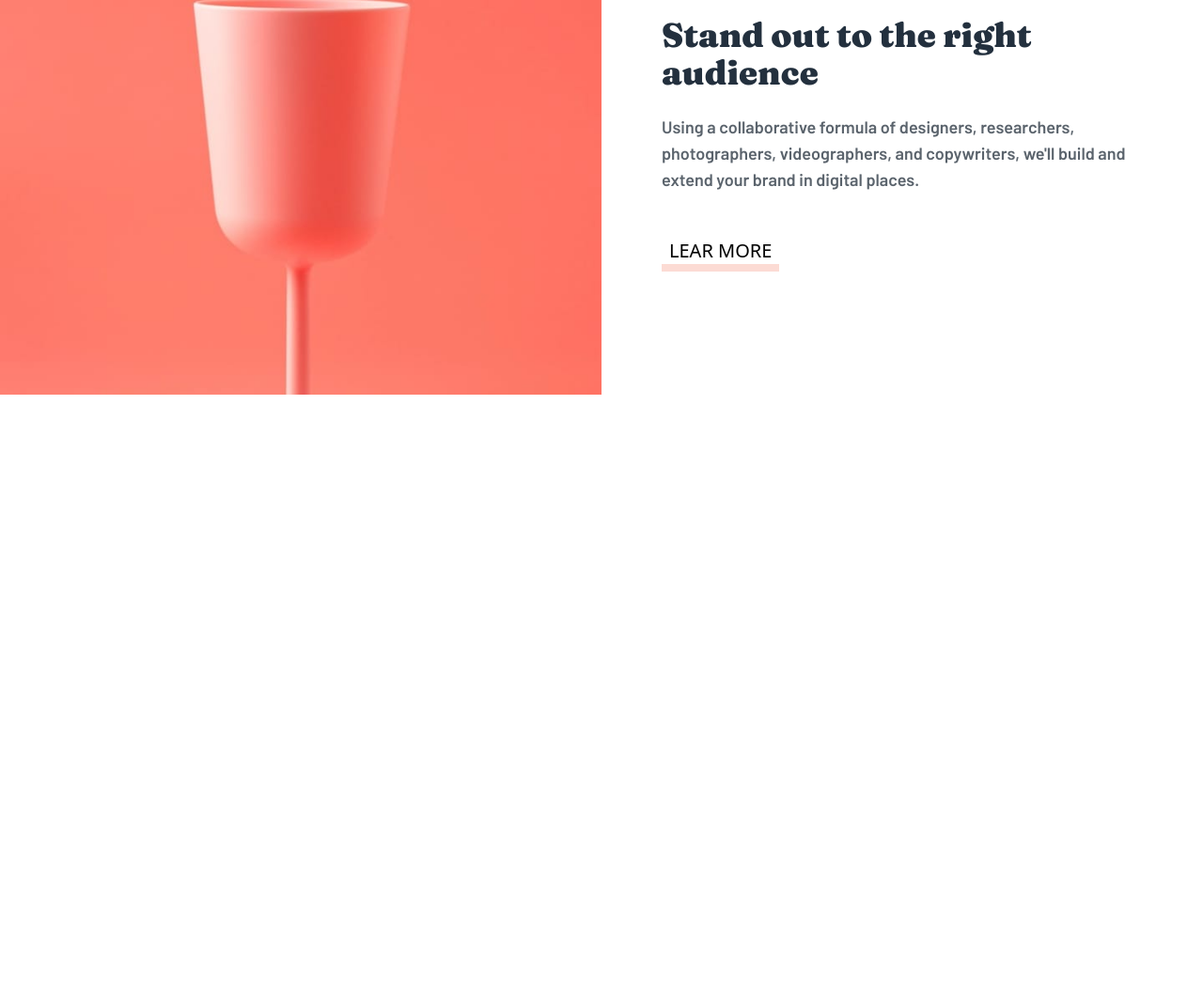
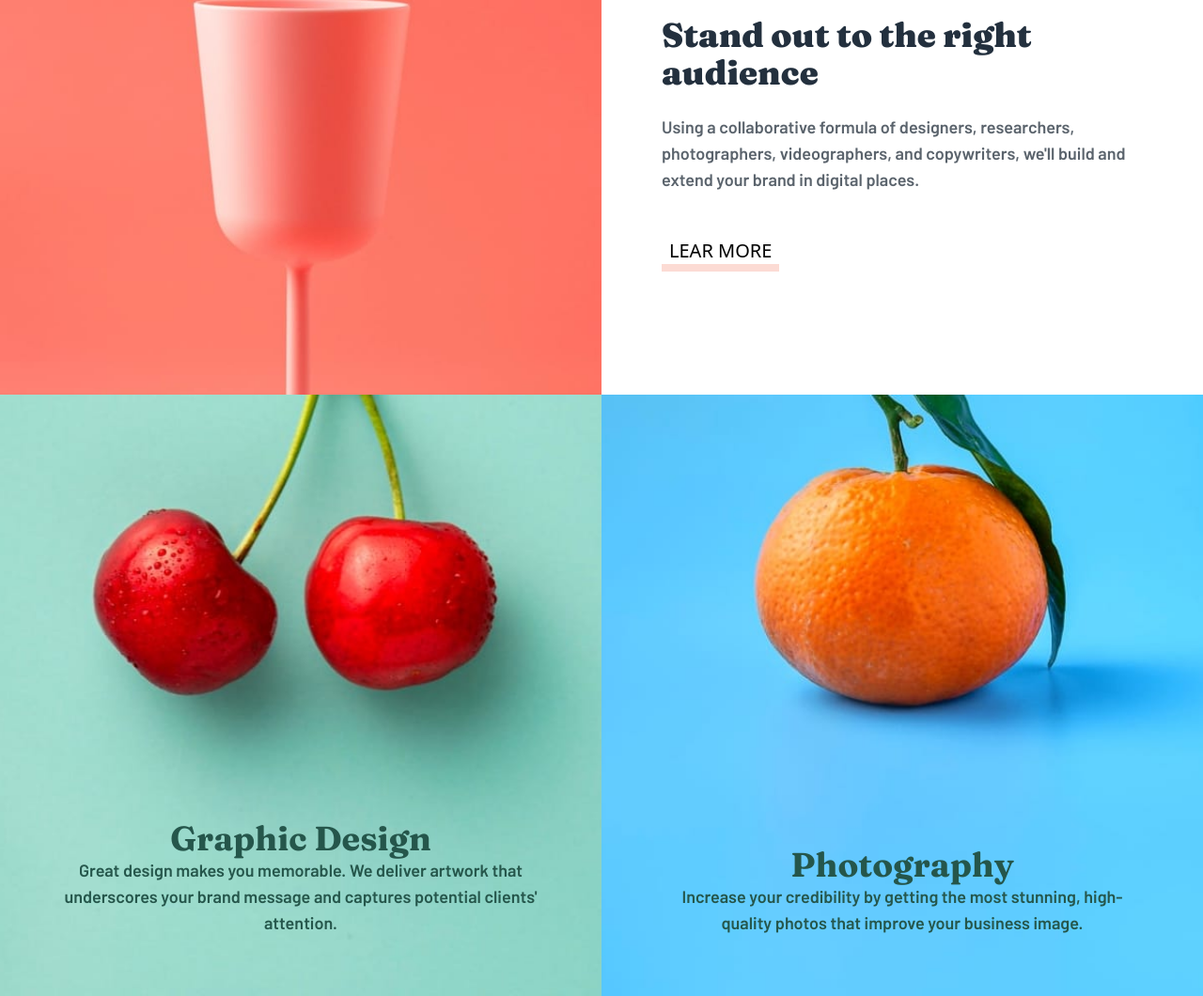
Before and after one commit to SoterRamirez/Sunnyside, a website: page public/index.html in a window 1280 px wide. Shown: the part 1447-2507 px from the top of the page at 94% size. Before the commit the page ends 1867 px from the top, so only its background shows below. Drawn offline with Linux system fonts and the light colour scheme.

Commit message:
:memo:  Tercer bloque terminado

```diff
--- a/public/index.html
+++ b/public/index.html
@@ -84,6 +84,23 @@
                 </p>
                 <a href="/" class="uppercase text-xl font-serif self-center lg:self-start  border-b-8 border-desoftred  hover:border-softred w-fit leading-button px-2">Lear More</a>
             </article>
+            <!--Tercer bloque-->
+            <aside class="md:p-16 p-8 pt-[30rem] bg-graphicdesign bg-cover bg-center flex flex-col justify-end">
+                <h2 class="text-center text-decyan text-4xl font-fraunces">
+                    Graphic Design
+                </h2>
+                <p class="text-decyan text-center text-lg font-barlow">
+                    Great design makes you memorable. We deliver artwork that underscores your brand message and captures potential clients' attention.
+                </p>
+            </aside>
+            <aside class="md:p-16 p-8 md:pt-[30rem] pt-[30rem] bg-photography bg-cover bg-center flex flex-col justify-end">
+                <h2 class="text-center text-decyan text-4xl font-fraunces">
+                    Photography
+                </h2>
+                <p class="text-decyan text-center text-lg font-barlow">
+                    Increase your credibility by getting the most stunning, high-quality photos that improve your business image.
+                </p>
+            </aside>
         </section>
     </main>
 </body>
--- a/tailwind.config.js
+++ b/tailwind.config.js
@@ -24,6 +24,8 @@ module.exports = {
       backgroundImage: {
         mobile: "url('../images/mobile/image-header.jpg')",
         desktop: "url('../images/desktop/image-header.jpg')",
+        graphicdesign: "url('../images/desktop/image-graphic-design.jpg')",
+        photography: "url('../images/desktop/image-photography.jpg')",
       },
     },
   },
```
Also changed, not shown: public/css/tailwind.css.
